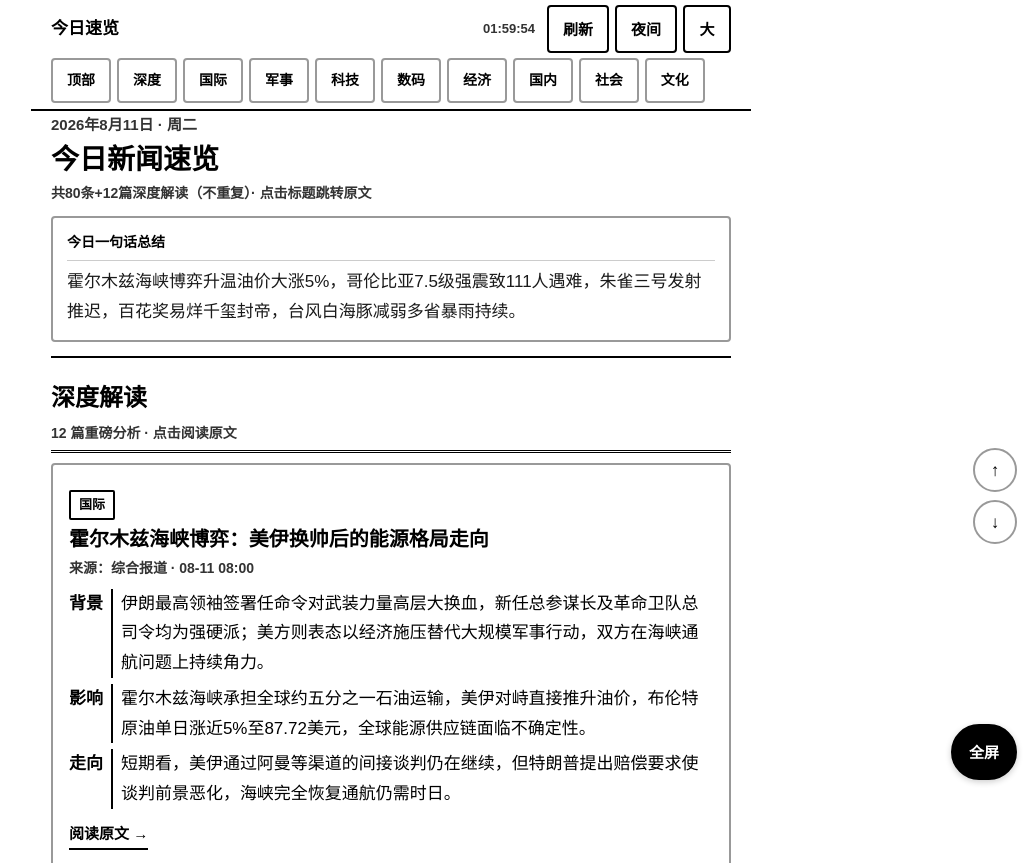
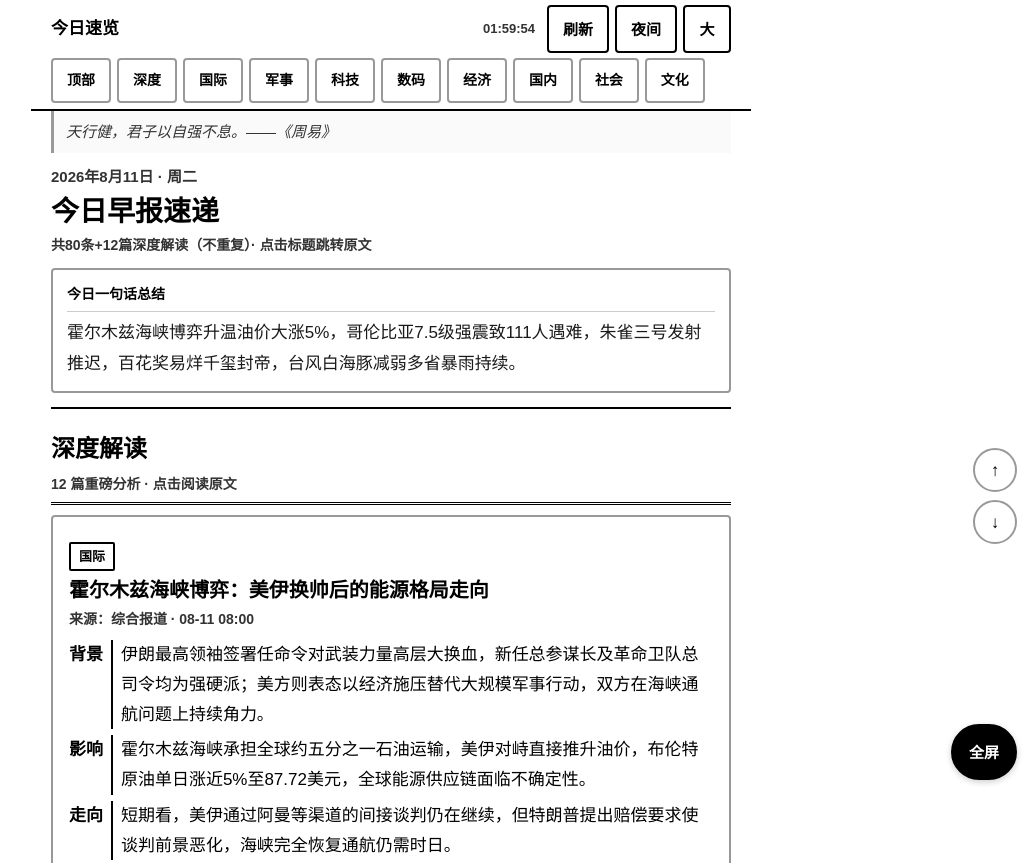
Before and after one commit to Yoshi886/news-eink, a plain HTML site: page index.html in a window 1280 px wide. Shown: the top 863 px of the page, without its empty margins (249-1280 px from the left). Drawn offline with Linux system fonts and the light colour scheme.

Commit message:
Add motivational quote and dynamic title

```diff
--- a/index.html
+++ b/index.html
@@ -143,6 +143,17 @@ body{
   border-bottom:2px solid var(--ink);
   scroll-margin-top:140px;
 }
+.hero-quote{
+  font-size:0.625rem;
+  color:var(--gray);
+  font-style:italic;
+  margin-bottom:10px;
+  padding:8px 12px;
+  border-left:3px solid var(--line-2);
+  line-height:1.7;
+  background:#fafafa;
+}
+body.dark .hero-quote{background:#111}
 .hero-date{font-size:0.625rem;color:var(--gray);font-weight:700;margin-bottom:4px}
 .hero-title{font-size:1.1667rem;font-weight:800;line-height:1.25;margin-bottom:4px}
 .hero-sub{font-size:0.5833rem;color:var(--gray);margin-bottom:10px;font-weight:600}
@@ -347,7 +358,7 @@ body.dark .nav-btn:active{background:#fff;color:#000}
 body.is-fs .top-header{transform:translateY(-100%)}
 body.is-fs #update-status{display:none}
 body.is-fs .footer{display:none}
-body.is-fs .hero{margin-top:6px}
+body.is-fs .hero{margin-top:24px}
 body.is-fs{padding-top:6px}
 body.is-fs #fs-fab{
   background:var(--bg);
@@ -419,6 +430,7 @@ body.dark .hero-summary{border-color:#666}
 
 <!-- ===== Hero ===== -->
 <section class="hero" id="hero">
+  <div class="hero-quote" id="hero-quote">千里之行，始于足下。——老子</div>
   <div class="hero-date">2026年8月4日 · 周二</div>
   <h1 class="hero-title">今日新闻速览</h1>
   <p class="hero-sub">共 80 条 + 12 篇深度解读（不重复）· 点击标题跳转原文</p>
@@ -819,12 +831,16 @@ function tryUpdateNews(){
 }
 function applyNewsData(d){
   var hero=document.querySelector('.hero');
-  if(hero&&d.summary){
+  if(hero){
+    var quoteEl=document.getElementById('hero-quote');
+    if(quoteEl&&d.quote)quoteEl.textContent=d.quote;
     var dateEl=hero.querySelector('.hero-date');
     if(dateEl&&d.date){
       var parts=d.date.split('-');
       dateEl.textContent=parts[0]+'\u5e74'+parseInt(parts[1])+'\u6708'+parseInt(parts[2])+'\u65e5 \u00b7 '+(d.weekday||'');
     }
+    var titleEl=hero.querySelector('.hero-title');
+    if(titleEl&&d.title)titleEl.textContent=d.title;
     var subEl=hero.querySelector('.hero-sub');
     if(subEl&&d.subtitle)subEl.textContent=d.subtitle;
     var sumEl=hero.querySelector('.hero-summary');
@@ -911,7 +927,7 @@ function applyNewsData(d){
     }
   }
   var ft=document.querySelector('.footer');
-  if(ft&&d.date)ft.textContent='\u4eca\u65e5\u65b0\u95fb\u901f\u89c8 \u00b7 \u58a8\u6c34\u5c4f\u4f18\u5316\u7248 \u00b7 '+d.date.replace(/-/g,'.');
+  if(ft&&d.date)ft.textContent=(d.title||'今日新闻速览')+' · 墨水屏优化版 · '+d.date.replace(/-/g,'.');
 }
 setTimeout(tryUpdateNews,1000);
 
```
